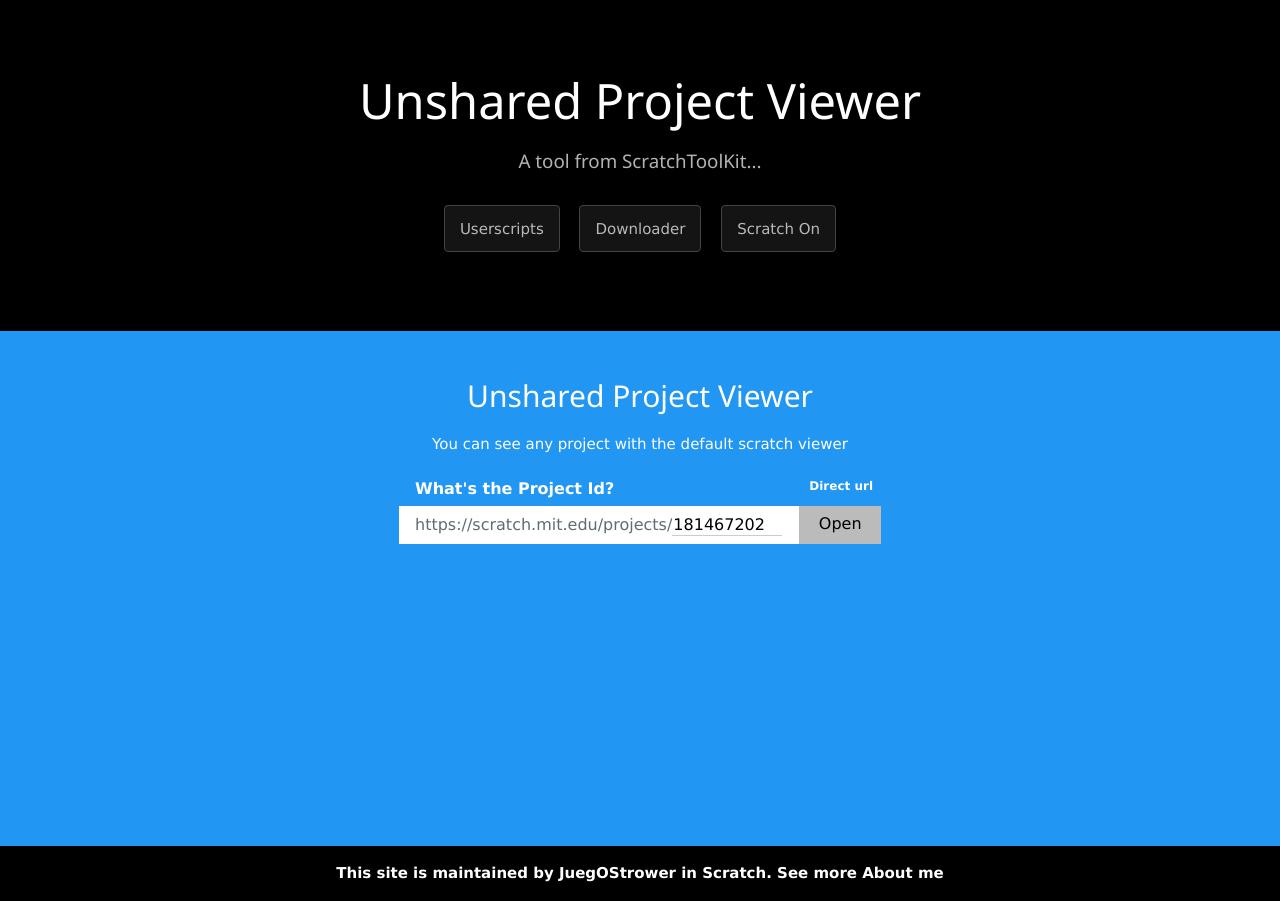
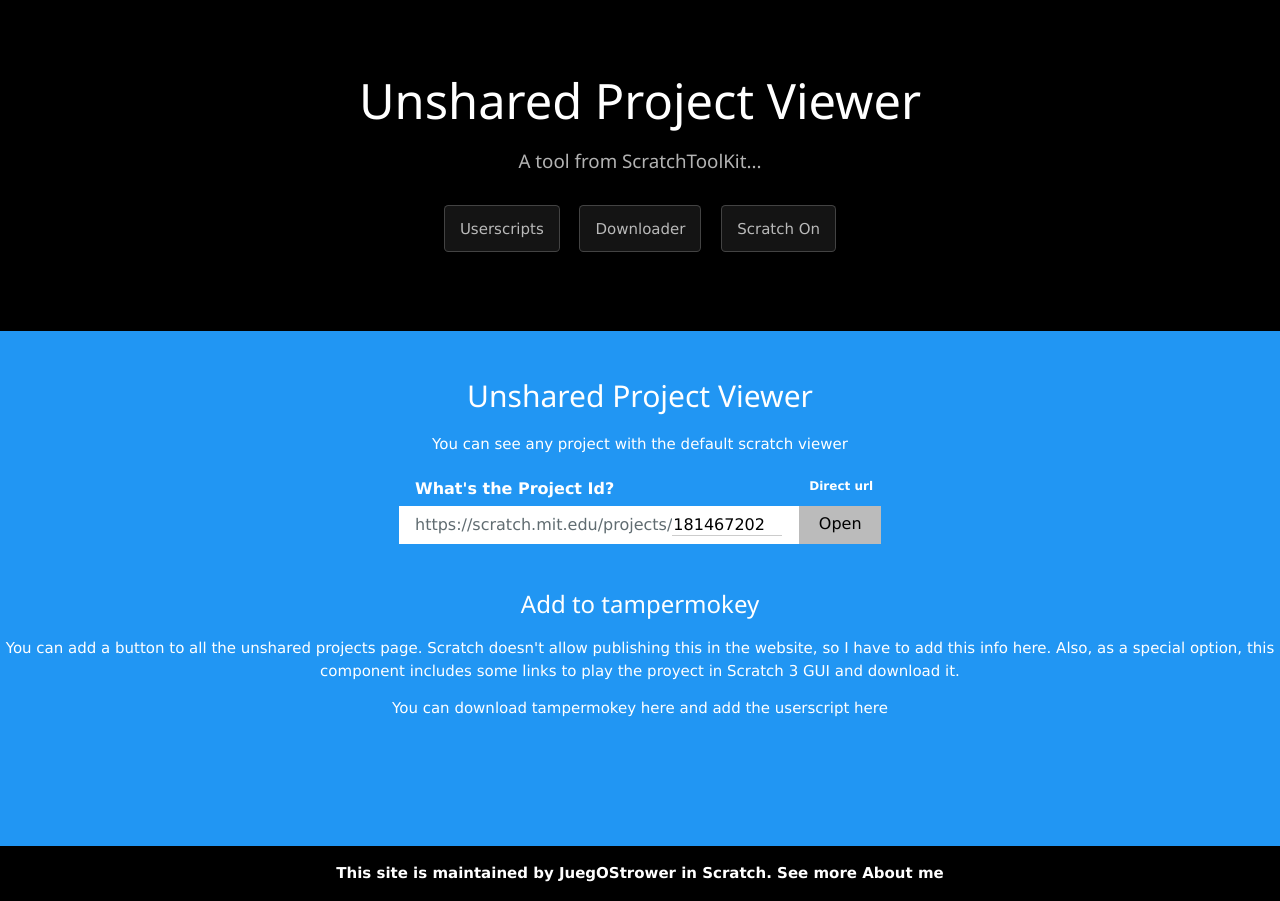
Before and after one commit to JuegOStrower/juegostrower.github.io, a Jekyll site: the page unsharedviewer/index.html, which Jekyll copies as it is, in a window 1280 px wide. Built offline with Jekyll 4.4.1, drawn with Linux system fonts in a browser that asks for light colours; nearby versions of some CDN libraries.

Commit message:
Unshared player updates

```diff
--- a/unsharedviewer/index.html
+++ b/unsharedviewer/index.html
@@ -46,6 +46,10 @@
         <object class="w3-hide" id="player" style="width: 482px;margin: auto;height: 401px;display:block" data="//cdn.scratch.mit.edu/scratchr2/static/__f3d308221474a0b7409d8752452b362b__/Scratch.swf" type="application/x-shockwave-flash"><param name="allowscriptaccess" value="always"><param name="allowfullscreen" value="true"><param name="wmode" value="direct"><param name="menu" value="false"><param name="flashvars" value="autostart=false&amp;urlOverrides=%7B%22sitePrefix%22%3A%22https%3A%2F%2Fscratch.mit.edu%2F%22%2C%22siteCdnPrefix%22%3A%22http%3A%2F%2Fcdn.scratch.mit.edu%2F%22%2C%22assetPrefix%22%3A%22http%3A%2F%2Fassets.scratch.mit.edu%2F%22%2C%22assetCdnPrefix%22%3A%22http%3A%2F%2Fcdn.assets.scratch.mit.edu%2F%22%2C%22projectPrefix%22%3A%22http%3A%2F%2Fprojects.scratch.mit.edu%2F%22%2C%22projectCdnPrefix%22%3A%22http%3A%2F%2Fcdn.projects.scratch.mit.edu%2F%22%2C%22internalAPI%22%3A%22internalapi%2F%22%2C%22siteAPI%22%3A%22site-api%2F%22%2C%22staticFiles%22%3A%22scratchr2%2Fstatic%2F%22%7D&amp;inIE=false&amp;project_id=JPROJECTID&amp;project_title=Unshared%20Project%20Viewer%By%JuegOStrower&amp;project_notes=&amp;project_credits=&amp;project_creator=JuegOStrower&amp;project_modifiedDate=2017-10-26%2002%3A05%3A20&amp;project_isPublished=false&amp;project_comments_allowed=true"></object>
         </div>
       </div>
+	  <h3>Add to tampermokey</h3>
+	  <p>You can add a button to all the unshared projects page. Scratch doesn't allow publishing this in the website, so I have to add this info here. Also, as a special option, this component includes some links to play the proyect in Scratch 3 GUI and <a href="/downloader">download</a>
+	  it.</p>
+	  <p>You can <a href="Tampermokey">download tampermokey here</a> and add <a href="add.user.js">the userscript here</a></p>
     </div>
     <footer class="w3-center w3-container w3-black w3-padding-16">
       <span class="site-footer-owner">This site is maintained by <a href="https://scratch.mit.edu/users/JuegOStrower">JuegOStrower</a> in Scratch. See more <a href="me">About me</a></span>
```
Also changed, not shown: unsharedviewer/add.user.js (added, +12 -0 lines).
